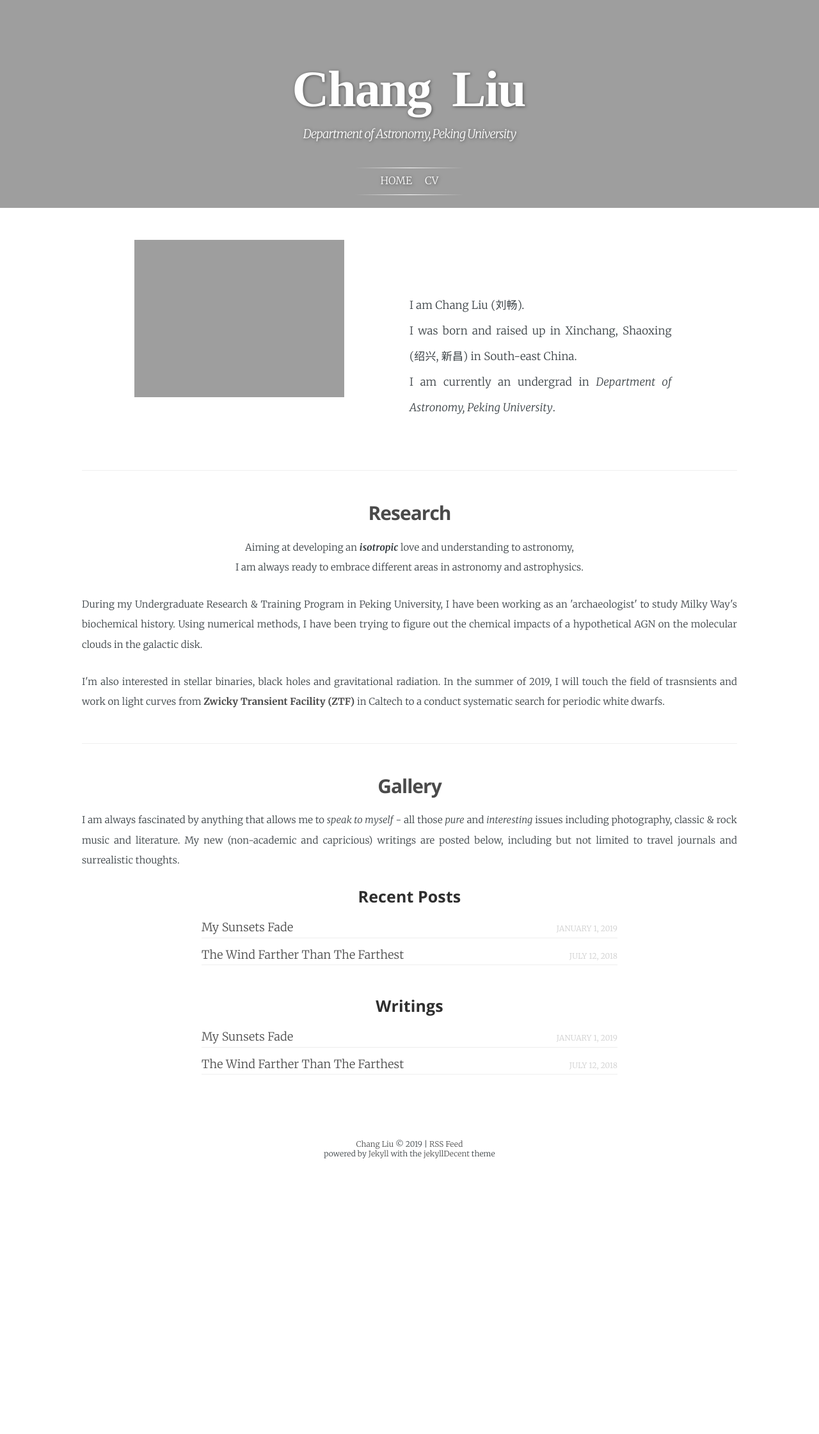
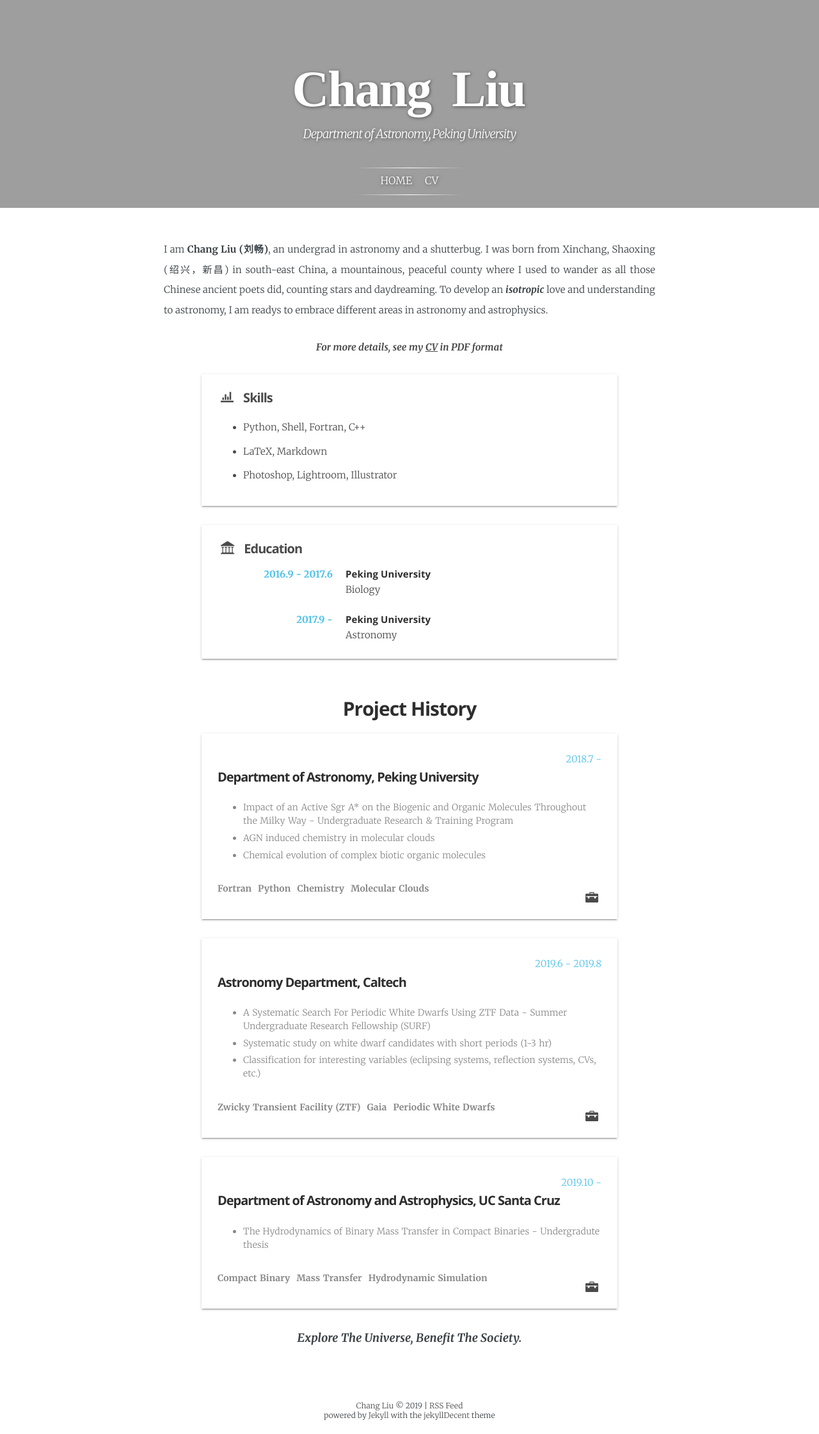
Before and after one commit to slowdivePTG/slowdivePTG.github.io, a Jekyll site: the page built from index.html, in a window 1280 px wide. Shown: the whole page at 64% size. Built offline with Jekyll 4.4.1, drawn with Linux system fonts in a browser that asks for light colours; some web fonts are replaced; a script that is not in the unit is left out; before the commit the page ends 1833 px from its top, so only the background shows below that.

Commit message:
Homepage revised

```diff
--- a/_data/cv.yml
+++ b/_data/cv.yml
@@ -1,5 +1,5 @@
 chang:
-    profile: "I'm currently an undergraduate in Department of Astronomy, Peking University. At present I work on my Undergraduate Research & Training Program and focus on the chemical impacts of a hypothetical AGN on the molecular clouds around the galactic center. I'm also interested in black holes and gravitational wave."
+    profile: "I am Chang Liu (刘畅), an undergrad in astronomy and a shutterbug. I was born from Xinchang, Shaoxing (绍兴，新昌) in south-east China, a mountainous, peaceful county where I used to wander as all those Chinese ancient poets did, counting stars and daydreaming. To develop an isotropic love and understanding to astronomy, I am readys to embrace different areas in astronomy and astrophysics."
     skills:
         - Python, Shell, Fortran, C++
         - LaTeX, Markdown
--- a/_sass/cv.scss
+++ b/_sass/cv.scss
@@ -110,7 +110,7 @@
 
 .timeline-content {
     width: 95%;
-    padding: 0 15px;
+    padding: 0 10px;
     color: #666;
 
 
--- a/_sass/index-page.scss
+++ b/_sass/index-page.scss
@@ -4,7 +4,7 @@
 
 .Intro {
   float:left;
-  padding:0 10%;
+  padding:0 20%;
   margin: 0px;
   font-size: 1.5rem;
 }
--- a/index.html
+++ b/index.html
@@ -3,35 +3,135 @@ layout: default
 ---
 
 <div class=Intro>
-  <div class="main-left">
-    <p style = "text-align:right;">
-      <img src="{{ "./assets/Cover.png" | absolute_url }}" width=80%/>
+    <p style = "text-align:justify">
+      I am <b>Chang Liu (刘畅)</b>, an undergrad in astronomy and a shutterbug. I was born from Xinchang, Shaoxing (绍兴，新昌) in south-east China, a mountainous, peaceful county where I used to wander as all those Chinese ancient poets did, counting stars and daydreaming. To develop an <b><i>isotropic</i></b> love and understanding to astronomy, I am readys to embrace different areas in astronomy and astrophysics.
     </p>
-  </div>
-
-  <div class="main-right">
-      <p style = "text-align:justify;">
-        I am Chang Liu (刘畅). <br> I was born and raised up in Xinchang, Shaoxing (绍兴, 新昌) in South-east China. <br> I am currently an undergrad in <i>Department of Astronomy, Peking University</i>.
-      </p>
-  </div>
 </div>
 
-<div class=Intro>
-  <hr>
-    <h2><b><a href="./Research.html">Research</a></b></h2>
-    <p style = "text-align:center;">
-      Aiming at developing an <b><i>isotropic</i></b> love and understanding to astronomy,
-      <br>
-      I am always ready to embrace different areas in astronomy and astrophysics.
+<div class="md-card no-border">
+   <p style = "text-align:center;"><b><i>For more details, see my <u><a href = '/cv/resume_cv.pdf'>CV</a></u> in PDF format</b></i></p>
+</div>
+<div class="md-card shadow" style = "text-align:left;">
+   <div class="title icon-stats-bars">
+       <h2>Skills</h2>
+   </div>
+   <div class="content">
+       <ul>
+           <li>Python, Shell, Fortran, C++</li>
+           <li>LaTeX, Markdown</li>
+           <li>Photoshop, Lightroom, Illustrator</li>
+       </ul>
+   </div>
+</div>
+<div class="md-card shadow education" style = "text-align:left;">
+   <div class="title icon-library">
+       <h2>Education</h2>
+   </div>
+   <dl>
+       <dt class="time">2016.9 - 2017.6</dt>
+       <dd>
+           <h3>Peking University</h3>
+           <p>Biology</p>
+       </dd>
+   </dl>
+   <dl>
+       <dt class="time">2017.9 -</dt>
+       <dd>
+           <h3>Peking University</h3>
+           <p>Astronomy</p>
+       </dd>
+   </dl>
+</div>
+<br>
+<h2 class="project-heading">Project History</h2>
+<div class="md-card shadow project" style = "text-align:left;">
+   <div class="meta">
+       <div class="team"></div>
+       <div class="time">2018.7 -</div>
+   </div>
+   <div class="content">
+       <h2>Department of Astronomy, Peking University</h2>
+       <ul>
+       </ul>
+   </div>
+   <div class="content">
+       <ul>
+           <li> Impact of an Active Sgr A* on the Biogenic and Organic Molecules Throughout the Milky Way - Undergraduate Research & Training Program</li>
+           <li> AGN induced chemistry in molecular clouds</li>
+           <li> Chemical evolution of complex biotic organic molecules</li>
+       </ul>
+   </div>
+   <div class="footer">
+       <ul>
+           <li> Fortran</li>
+           <li>  Python</li>
+           <li>  Chemistry</li>
+           <li>  Molecular Clouds</li>
+       </ul>
+        <span class="icon-briefcase"></span>
+   </div>
+</div>
+<div class="md-card shadow project" style = "text-align:left;">
+   <div class="meta">
+       <div class="team"></div>
+       <div class="time">2019.6 - 2019.8</div>
+   </div>
+   <div class="content">
+       <h2>Astronomy Department, Caltech</h2>
+       <ul>
+       </ul>
+   </div>
+   <div class="content">
+       <ul>
+           <li> A Systematic Search For Periodic White Dwarfs Using ZTF Data - Summer Undergraduate Research Fellowship (SURF)</li>
+           <li> Systematic study on white dwarf candidates with short periods (1-3 hr)</li>
+           <li> Classification for interesting variables (eclipsing systems, reflection systems, CVs, etc.)</li>
+       </ul>
+   </div>
+   <div class="footer">
+       <ul>
+           <li> Zwicky Transient Facility (ZTF)</li>
+           <li>  Gaia</li>
+           <li>  Periodic White Dwarfs</li>
+       </ul>
+        <span class="icon-briefcase"></span>
+   </div>
+</div>
+<div class="md-card shadow project" style = "text-align:left;">
+   <div class="meta">
+       <div class="team"></div>
+       <div class="time">2019.10 -</div>
+   </div>
+   <div class="content">
+       <h2>Department of Astronomy and Astrophysics, UC Santa Cruz</h2>
+       <ul>
+       </ul>
+   </div>
+   <div class="content">
+       <ul>
+           <li> The Hydrodynamics of Binary Mass Transfer in Compact Binaries - Undergradute thesis</li>
+       </ul>
+   </div>
+   <div class="footer">
+       <ul>
+           <li> Compact Binary</li>
+           <li>  Mass Transfer</li>
+           <li>  Hydrodynamic Simulation</li>
+       </ul>
+        <span class="icon-briefcase"></span>
+   </div>
+</div>
+
+<!--
+    <p style = "text-align:justify;">
+      Part of my research is on <i>Astrochemistry</i>. During my Undergraduate Research & Training Program in <b>Peking University</b>, I have been using numerical methods to work as an 'archaeologist', trying to investigate Milky Way's biochemical history under the framework of an ancient AGN event.
     </p>
     <p style = "text-align:justify;">
-      During my Undergraduate Research & Training Program in Peking University, I have been working as an 'archaeologist' to study Milky Way's biochemical history. Using numerical methods, I have been trying to figure out the chemical impacts of a hypothetical AGN on the molecular clouds in the galactic disk.
+      I am also interested in <i>transients, compact binaries and gravitational radiation</i>. In the summer of 2019, I touched the field of trasnsients and work on light curves from <u><a href="https://www.ztf.caltech.edu">Zwicky Transient Facility (ZTF)</a></u> in <b>Caltech</b> to a conduct systematic search for periodic white dwarfs. My adventure on white dwarf binaries is still going on as I am currently a visiting undergrad in <b>UC Santa Cruz</b> working on the hydrodynamics of mass transfer in compact binaries.
     </p>
-    <p style = "text-align:justify;">
-      I'm also interested in stellar binaries, black holes and gravitational radiation. In the summer of 2019, I will touch the field of trasnsients and work on light curves from <b><a href="https://www.ztf.caltech.edu">Zwicky Transient Facility (ZTF)</a></b> in Caltech to a conduct systematic search for periodic white dwarfs.
-    </p>
-
     <hr>
+</div>
+  <!--
     <h2><b><a href="./Gallery.html">Gallery</a></b></h2>
     <p style = "text-align:justify;">
       I am always fascinated by anything that allows me to <i>speak to myself</i> - all those <i>pure</i> and <i>interesting</i> issues including photography, classic & rock music and literature. My new (non-academic and capricious) writings are posted below, including but not limited to travel journals and surrealistic thoughts.
@@ -65,6 +165,7 @@ layout: default
     </ul>
 
 
+
     {% assign sorted_cats = site.categories | sort %}
     {% for category in sorted_cats %}
     {% assign sorted_posts = category[1] | reversed %}
@@ -93,7 +194,9 @@ layout: default
         {% endfor %}
     </ul>
     {% endfor %}
-
-
+-->
+<p style = "text-align:center;">
+  <b><i>Explore The Universe, Benefit The Society.</i></b>
+</p>
 
 </div>
```
Also changed, not shown: cv/cv.html (renamed from _pages/cv.html).
